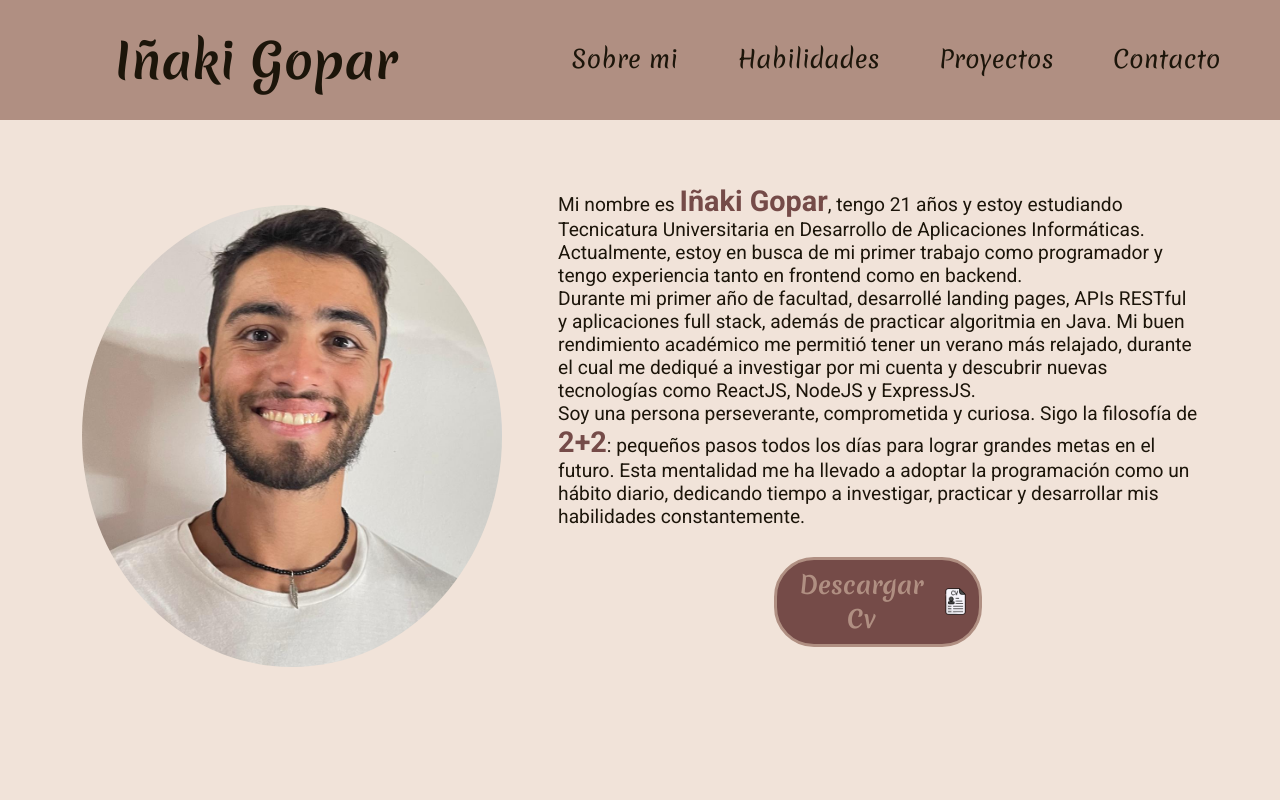
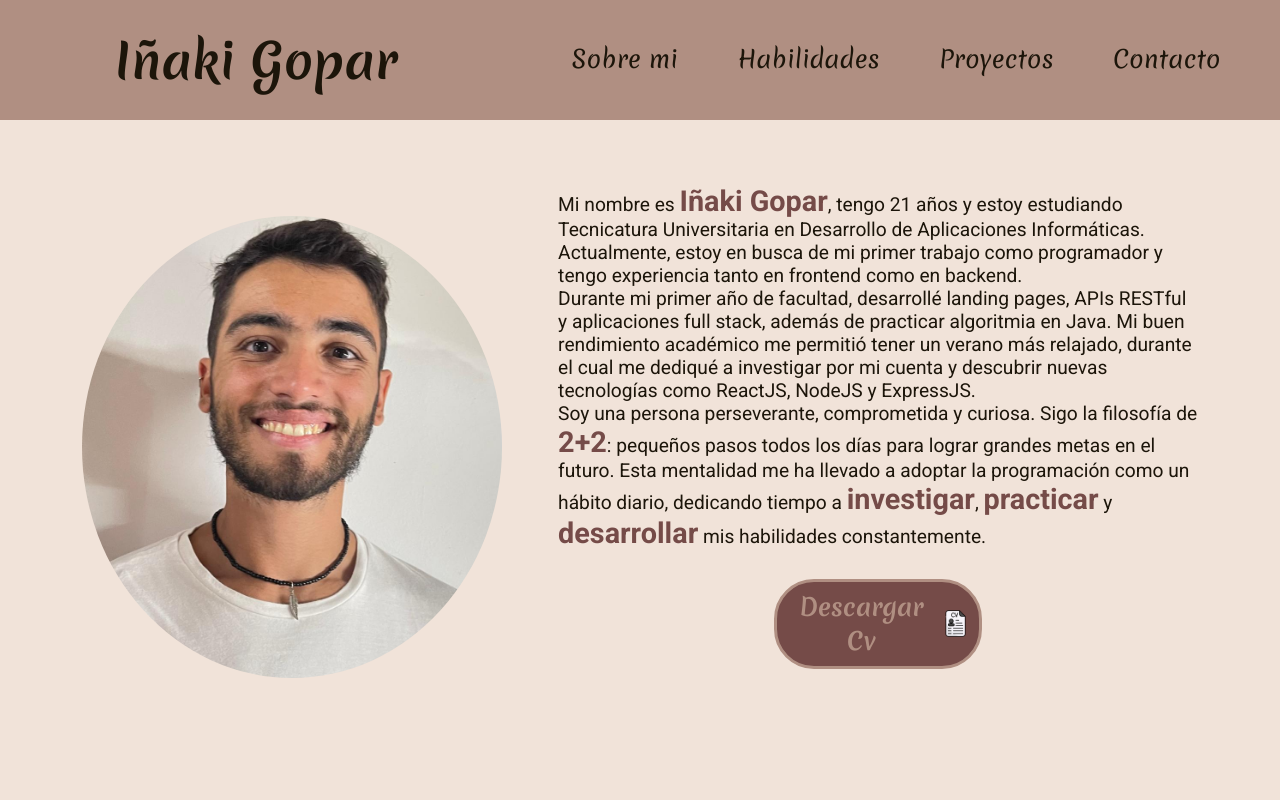
Before and after one commit to InakiGopar/My-Portfolio, a React (Vite) app: page / in a window 1280 px wide. Shown: the top 800 px of the page. Built offline with nearby package versions, Linux system fonts and the light colour scheme.

Commit message:
highlight soft skills

```diff
--- a/src/components/texts/AboutMeText.jsx
+++ b/src/components/texts/AboutMeText.jsx
@@ -13,7 +13,7 @@ function AboutMeText() {
             <p>
                 Soy una persona perseverante, comprometida y curiosa. Sigo la filosofía de <span>2+2</span>: pequeños pasos todos los días para lograr grandes metas en el futuro.
                 Esta mentalidad me ha llevado a adoptar la programación como un hábito diario,
-                dedicando tiempo a investigar, practicar y desarrollar mis habilidades constantemente.
+                dedicando tiempo a <span>investigar</span>, <span>practicar</span> y <span>desarrollar</span> mis habilidades constantemente.
             </p>
         </>
     )
```
